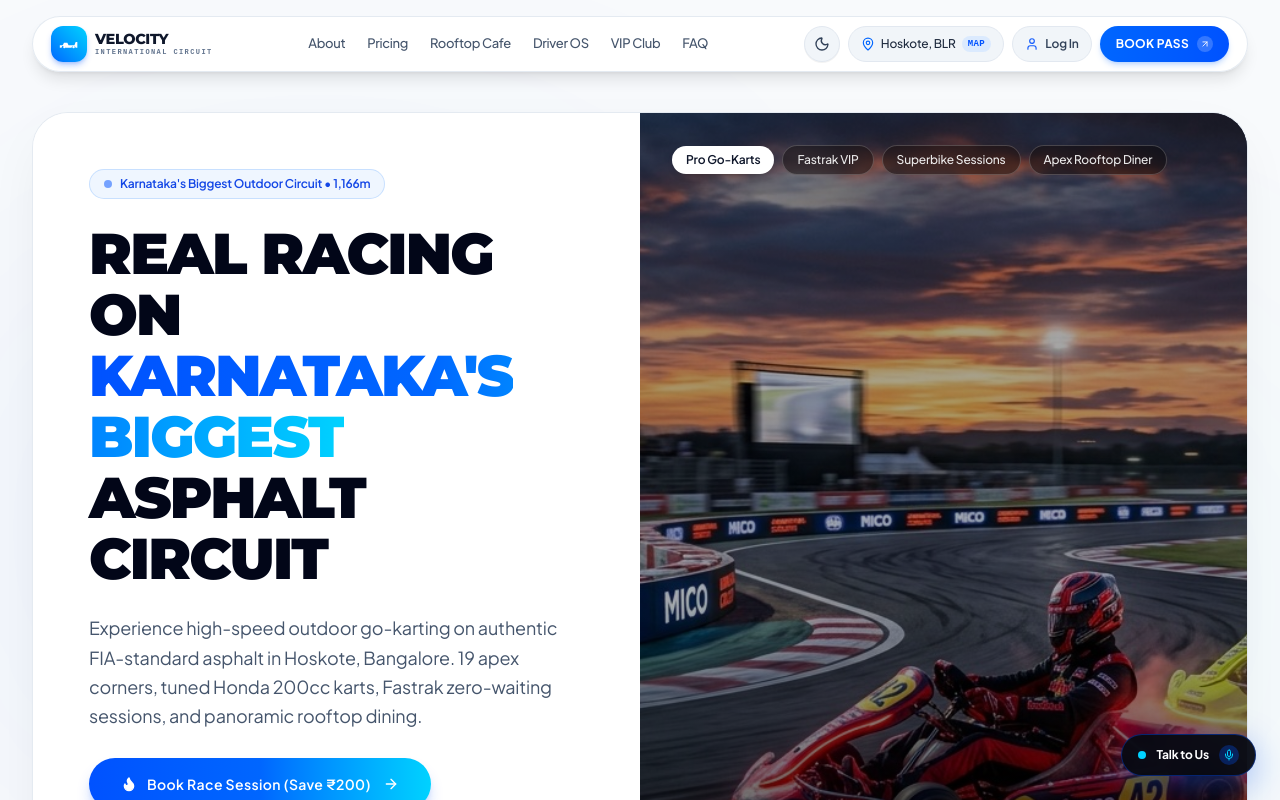
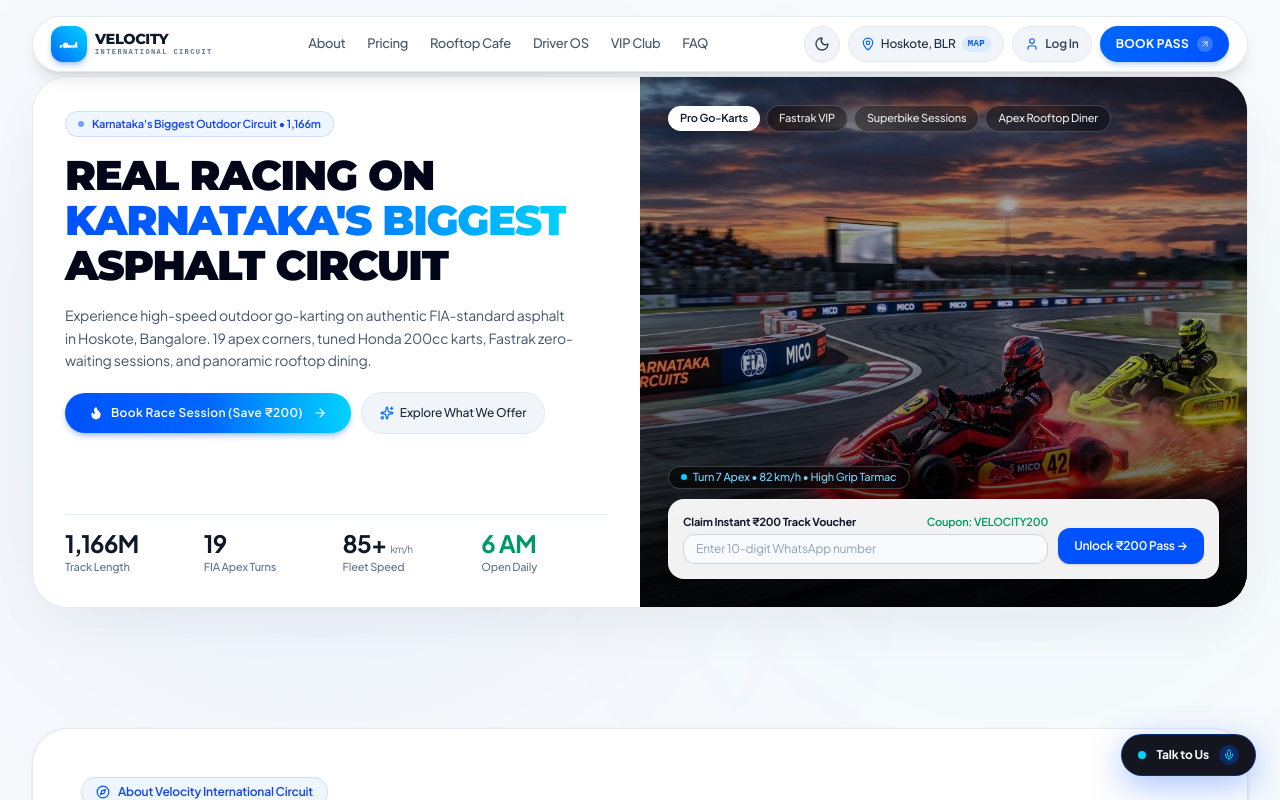
Before and after one commit to patrickabrahamprince/Velocity, a React (Vite) app: page / in a window 1280 px wide. Shown: the top 800 px of the page. Built offline with nearby package versions, Linux system fonts and the light colour scheme.

Commit message:
fix(hero): optimize hero chassis geometry to fit in a single viewport fold without breaking

```diff
--- a/src/components/HeroSection.tsx
+++ b/src/components/HeroSection.tsx
@@ -100,26 +100,26 @@ export const HeroSection: React.FC<HeroSectionProps> = ({ onOpenBooking }) => {
   };
 
   return (
-    <section className="relative w-full max-w-7xl mx-auto px-4 sm:px-6 lg:px-8 pt-24 sm:pt-28 pb-10 lg:pb-16">
+    <section className="relative w-full max-w-7xl mx-auto px-4 sm:px-6 lg:px-8 pt-18 sm:pt-20 lg:pt-19 pb-4 lg:pb-6">
       {/* Background Ambient Lighting in Cobalt Blue */}
       <div className="absolute top-1/4 left-1/4 -translate-x-1/2 w-[600px] h-[500px] bg-[#0052FF]/8 rounded-full blur-[160px] pointer-events-none" />
       <div className="absolute top-1/3 right-10 w-[450px] h-[450px] bg-[#00D2FF]/6 rounded-full blur-[140px] pointer-events-none" />
 
       {/* Main Hero Chassis */}
       <div className="relative rounded-[28px] sm:rounded-[36px] overflow-hidden bg-white dark:bg-[#070A14] border border-slate-200/90 dark:border-white/10 shadow-[0_20px_60px_-15px_rgba(15,23,42,0.08)] dark:shadow-[0_30px_90px_rgba(0,0,0,0.85)]">
-        <div className="grid grid-cols-1 lg:grid-cols-12 min-h-[580px] lg:min-h-[640px] xl:min-h-[660px]">
+        <div className="grid grid-cols-1 lg:grid-cols-12 min-h-0 lg:min-h-[500px] xl:min-h-[530px]">
 
           {/* Left Column (Editorial Headline & Booking CTAs) */}
-          <div className="lg:col-span-6 p-6 sm:p-10 lg:p-12 xl:p-14 flex flex-col justify-between z-10 bg-white/95 dark:bg-[#070A14]/95">
-            <div className="space-y-6">
+          <div className="lg:col-span-6 p-6 sm:p-7 lg:p-7 xl:p-8 flex flex-col justify-between z-10 bg-white/95 dark:bg-[#070A14]/95">
+            <div className="space-y-3.5 sm:space-y-4">
               {/* Circuit Category Eyebrow */}
-              <div className="inline-flex items-center gap-2 px-3.5 py-1.5 rounded-full bg-blue-50 dark:bg-white/[0.06] border border-blue-200/80 dark:border-white/10 text-xs font-semibold text-blue-700 dark:text-sky-300">
-                <span className="w-2 h-2 rounded-full bg-[#0052FF] dark:bg-[#00D2FF] animate-pulse" />
+              <div className="inline-flex items-center gap-2 px-3 py-1 rounded-full bg-blue-50 dark:bg-white/[0.06] border border-blue-200/80 dark:border-white/10 text-[11px] font-semibold text-blue-700 dark:text-sky-300">
+                <span className="w-1.5 h-1.5 rounded-full bg-[#0052FF] dark:bg-[#00D2FF] animate-pulse" />
                 <span>Karnataka&apos;s Biggest Outdoor Circuit • 1,166m</span>
               </div>
 
               {/* Asphalt 8 Racing Style Display Headline */}
-              <h1 className="text-3xl sm:text-5xl lg:text-5xl xl:text-[3.6rem] font-asphalt text-slate-950 dark:text-white leading-[1.06] tracking-tight">
+              <h1 className="text-2xl sm:text-3xl lg:text-[2.25rem] xl:text-[2.6rem] font-asphalt text-slate-950 dark:text-white leading-[1.08] tracking-tight">
                 Real Racing on{' '}
                 <span className="text-transparent bg-clip-text bg-gradient-to-r from-[#0052FF] via-[#0066FF] to-[#00D2FF]">
                   Karnataka&apos;s Biggest
@@ -128,58 +128,58 @@ export const HeroSection: React.FC<HeroSectionProps> = ({ onOpenBooking }) => {
               </h1>
 
               {/* Clean Subtitle */}
-              <p className="text-base sm:text-lg text-slate-600 dark:text-slate-300 font-normal leading-relaxed max-w-xl">
+              <p className="text-xs sm:text-sm text-slate-600 dark:text-slate-300 font-normal leading-relaxed max-w-lg">
                 Experience high-speed outdoor go-karting on authentic FIA-standard asphalt in Hoskote, Bangalore. 19 apex corners, tuned Honda 200cc karts, Fastrak zero-waiting sessions, and panoramic rooftop dining.
               </p>
 
               {/* Primary Call-to-Action Buttons */}
-              <div className="flex flex-wrap items-center gap-3.5 pt-1">
+              <div className="flex flex-wrap items-center gap-2.5 pt-1">
                 <button
                   onClick={() => {
                     soundFx.playRev(1.4);
                     onOpenBooking(currentExp.title);
                   }}
-                  className="px-8 py-4 rounded-full bg-gradient-to-r from-[#0052FF] via-[#0066FF] to-[#00D2FF] hover:brightness-110 text-white font-semibold text-sm tracking-wide shadow-lg shadow-blue-600/30 active:scale-[0.98] transition-all flex items-center gap-2.5 cursor-pointer"
+                  className="px-6 py-3 rounded-full bg-gradient-to-r from-[#0052FF] via-[#0066FF] to-[#00D2FF] hover:brightness-110 text-white font-semibold text-xs tracking-wide shadow-md shadow-blue-600/30 active:scale-[0.98] transition-all flex items-center gap-2 cursor-pointer"
                 >
-                  <Flame className="w-4 h-4 fill-current" />
+                  <Flame className="w-3.5 h-3.5 fill-current" />
                   <span>Book Race Session (Save ₹200)</span>
-                  <ArrowRight className="w-4 h-4 ml-0.5" />
+                  <ArrowRight className="w-3.5 h-3.5 ml-0.5" />
                 </button>
 
                 <a
                   href="#about"
                   onClick={() => soundFx.playGearShift()}
-                  className="px-6 py-4 rounded-full bg-slate-100 hover:bg-slate-200 dark:bg-white/[0.06] dark:hover:bg-white/[0.12] border border-slate-200 dark:border-white/10 text-slate-800 dark:text-white font-medium text-sm transition-all active:scale-[0.98] inline-flex items-center gap-2 cursor-pointer"
+                  className="px-4.5 py-3 rounded-full bg-slate-100 hover:bg-slate-200 dark:bg-white/[0.06] dark:hover:bg-white/[0.12] border border-slate-200 dark:border-white/10 text-slate-800 dark:text-white font-medium text-xs transition-all active:scale-[0.98] inline-flex items-center gap-1.5 cursor-pointer"
                 >
-                  <Sparkles className="w-4 h-4 text-[#0066FF] dark:text-[#00D2FF]" />
+                  <Sparkles className="w-3.5 h-3.5 text-[#0066FF] dark:text-[#00D2FF]" />
                   <span>Explore What We Offer</span>
                 </a>
               </div>
             </div>
 
             {/* Bottom 4-Column Metric Strip */}
-            <div className="pt-8 mt-8 border-t border-slate-200/80 dark:border-white/10 grid grid-cols-2 sm:grid-cols-4 gap-4">
+            <div className="pt-3 mt-4 border-t border-slate-200/80 dark:border-white/10 grid grid-cols-2 sm:grid-cols-4 gap-3">
               <div>
-                <div className="text-2xl sm:text-3xl font-bold tracking-tight text-slate-900 dark:text-white">1,166M</div>
-                <div className="text-xs text-slate-500 dark:text-slate-400 mt-0.5 font-medium">Track Length</div>
+                <div className="text-xl sm:text-2xl font-bold tracking-tight text-slate-900 dark:text-white">1,166M</div>
+                <div className="text-[11px] text-slate-500 dark:text-slate-400 font-medium">Track Length</div>
               </div>
               <div>
-                <div className="text-2xl sm:text-3xl font-bold tracking-tight text-slate-900 dark:text-white">19</div>
-                <div className="text-xs text-slate-500 dark:text-slate-400 mt-0.5 font-medium">FIA Apex Turns</div>
+                <div className="text-xl sm:text-2xl font-bold tracking-tight text-slate-900 dark:text-white">19</div>
+                <div className="text-[11px] text-slate-500 dark:text-slate-400 font-medium">FIA Apex Turns</div>
               </div>
               <div>
-                <div className="text-2xl sm:text-3xl font-bold tracking-tight text-slate-900 dark:text-white">85+ <span className="text-xs font-normal text-slate-500">km/h</span></div>
-                <div className="text-xs text-slate-500 dark:text-slate-400 mt-0.5 font-medium">Fleet Speed</div>
+                <div className="text-xl sm:text-2xl font-bold tracking-tight text-slate-900 dark:text-white">85+ <span className="text-[10px] font-normal text-slate-500">km/h</span></div>
+                <div className="text-[11px] text-slate-500 dark:text-slate-400 font-medium">Fleet Speed</div>
               </div>
               <div>
-                <div className="text-2xl sm:text-3xl font-bold tracking-tight text-emerald-600 dark:text-emerald-400">6 AM</div>
-                <div className="text-xs text-slate-500 dark:text-slate-400 mt-0.5 font-medium">Open Daily</div>
+                <div className="text-xl sm:text-2xl font-bold tracking-tight text-emerald-600 dark:text-emerald-400">6 AM</div>
+                <div className="text-[11px] text-slate-500 dark:text-slate-400 font-medium">Open Daily</div>
               </div>
             </div>
           </div>
 
           {/* Right Column (Dynamic Visual Action Stage & Fast Voucher) */}
-          <div className="lg:col-span-6 relative min-h-[380px] lg:min-h-full overflow-hidden bg-slate-900 flex flex-col justify-between p-6 sm:p-8">
+          <div className="lg:col-span-6 relative min-h-[340px] lg:min-h-0 overflow-hidden bg-slate-900 flex flex-col justify-between p-5 sm:p-6 lg:p-7">
             {/* Background Action Photo with Smooth Transition */}
             <img
               key={currentExp.image}
@@ -196,7 +196,7 @@ export const HeroSection: React.FC<HeroSectionProps> = ({ onOpenBooking }) => {
             <div className="absolute inset-0 bg-gradient-to-t from-black/85 via-black/30 to-black/40 pointer-events-none" />
 
             {/* Top Interactive Experience Tabs */}
-            <div className="relative z-10 flex flex-wrap items-center gap-2">
+            <div className="relative z-10 flex flex-wrap items-center gap-1.5">
               {heroExperiences.map((exp, index) => (
                 <button
                   key={exp.id}
@@ -204,9 +204,9 @@ export const HeroSection: React.FC<HeroSectionProps> = ({ onOpenBooking }) => {
                     soundFx.playGearShift();
                     setActiveExp(index);
                   }}
-                  className={`px-3.5 py-1.5 rounded-full text-xs font-medium transition-all cursor-pointer backdrop-blur-md ${
+                  className={`px-3 py-1 rounded-full text-[11px] font-medium transition-all cursor-pointer backdrop-blur-md ${
                     activeExp === index
-                      ? 'bg-white text-slate-900 shadow-md font-semibold'
+                      ? 'bg-white text-slate-900 shadow-sm font-semibold'
                       : 'bg-black/40 hover:bg-black/60 text-white/90 border border-white/20'
                   }`}
                 >
@@ -216,21 +216,21 @@ export const HeroSection: React.FC<HeroSectionProps> = ({ onOpenBooking }) => {
             </div>
 
             {/* Bottom Panel: Telemetry HUD + Instant ₹200 Voucher Drawer */}
-            <div className="relative z-10 space-y-3 pt-12">
+            <div className="relative z-10 space-y-2.5 pt-8">
               {/* Telemetry Tag */}
-              <div className="inline-flex items-center gap-2 px-3.5 py-1 rounded-full bg-black/60 backdrop-blur-md border border-white/20 text-xs text-sky-300 font-medium">
+              <div className="inline-flex items-center gap-1.5 px-3 py-0.5 rounded-full bg-black/60 backdrop-blur-md border border-white/20 text-[11px] text-sky-300 font-medium">
                 <span className="w-1.5 h-1.5 rounded-full bg-[#00D2FF]" />
                 <span>{currentExp.telemetry}</span>
               </div>
 
               {/* Instant ₹200 Pass Voucher Capsule */}
-              <div className="rounded-2xl bg-white/95 dark:bg-[#070A14]/95 backdrop-blur-xl p-4 sm:p-5 border border-white/30 dark:border-white/10 shadow-xl text-slate-900 dark:text-white">
+              <div className="rounded-2xl bg-white/95 dark:bg-[#070A14]/95 backdrop-blur-xl p-3 sm:p-3.5 border border-white/30 dark:border-white/10 shadow-lg text-slate-900 dark:text-white">
                 {!capturedLead ? (
-                  <form onSubmit={handleCaptureLead} className="flex flex-col sm:flex-row items-center gap-3">
+                  <form onSubmit={handleCaptureLead} className="flex flex-col sm:flex-row items-center gap-2.5">
                     <div className="flex-1 w-full space-y-1">
-                      <div className="flex items-center justify-between">
-                        <span className="text-xs font-bold text-slate-900 dark:text-white">Claim Instant ₹200 Track Voucher</span>
-                        <span className="text-[11px] font-semibold text-emerald-600 dark:text-emerald-400">Coupon: VELOCITY200</span>
+                      <div className="flex items-center justify-between text-[11px]">
+                        <span className="font-bold text-slate-900 dark:text-white">Claim Instant ₹200 Track Voucher</span>
+                        <span className="font-semibold text-emerald-600 dark:text-emerald-400">Coupon: VELOCITY200</span>
                       </div>
                       <div className="flex items-center gap-2">
                         <input
@@ -239,20 +239,20 @@ export const HeroSection: React.FC<HeroSectionProps> = ({ onOpenBooking }) => {
                           placeholder="Enter 10-digit WhatsApp number"
                           value={phone}
                           onChange={(e) => setPhone(e.target.value)}
-                          className="w-full bg-slate-50 dark:bg-white/[0.06] border border-slate-300 dark:border-white/15 rounded-xl px-3.5 py-2.5 text-xs text-slate-900 dark:text-white placeholder-slate-400 focus:outline-none focus:border-[#0052FF]"
+                          className="w-full bg-slate-50 dark:bg-white/[0.06] border border-slate-300 dark:border-white/15 rounded-xl px-3 py-1.5 text-xs text-slate-900 dark:text-white placeholder-slate-400 focus:outline-none focus:border-[#0052FF]"
                         />
                       </div>
                     </div>
 
                     <button
                       type="submit"
-                      className="w-full sm:w-auto px-5 py-3 rounded-xl bg-[#0052FF] hover:bg-[#0042D9] text-white text-xs font-semibold whitespace-nowrap shadow-md cursor-pointer transition-all active:scale-95 shrink-0"
+                      className="w-full sm:w-auto px-4 py-2.5 rounded-xl bg-[#0052FF] hover:bg-[#0042D9] text-white text-xs font-semibold whitespace-nowrap shadow-sm cursor-pointer transition-all active:scale-95 shrink-0 sm:self-end"
                     >
                       Unlock ₹200 Pass →
                     </button>
                   </form>
                 ) : (
-                  <div className="flex items-center justify-between gap-4">
+                  <div className="flex items-center justify-between gap-3">
                     <div className="space-y-0.5">
                       <div className="text-xs font-bold text-emerald-600 dark:text-emerald-400 flex items-center gap-1.5">
                         <Check className="w-3.5 h-3.5 stroke-[3]" />
@@ -267,14 +267,14 @@ export const HeroSection: React.FC<HeroSectionProps> = ({ onOpenBooking }) => {
                       <button
                         type="button"
                         onClick={handleCopyCode}
-                        className="px-3 py-1.5 rounded-lg bg-slate-100 dark:bg-white/10 text-xs font-semibold hover:bg-slate-200 transition-colors cursor-pointer"
+                        className="px-2.5 py-1.5 rounded-lg bg-slate-100 dark:bg-white/10 text-xs font-semibold hover:bg-slate-200 transition-colors cursor-pointer"
                       >
                         {copied ? 'Copied!' : 'Copy Code'}
                       </button>
                       <button
                         type="button"
                         onClick={() => onOpenBooking(currentExp.title)}
-                        className="px-3.5 py-1.5 rounded-lg bg-[#0052FF] text-white text-xs font-semibold hover:bg-[#0042D9] transition-colors cursor-pointer"
+                        className="px-3 py-1.5 rounded-lg bg-[#0052FF] text-white text-xs font-semibold hover:bg-[#0042D9] transition-colors cursor-pointer"
                       >
                         Book Now →
                       </button>
```
